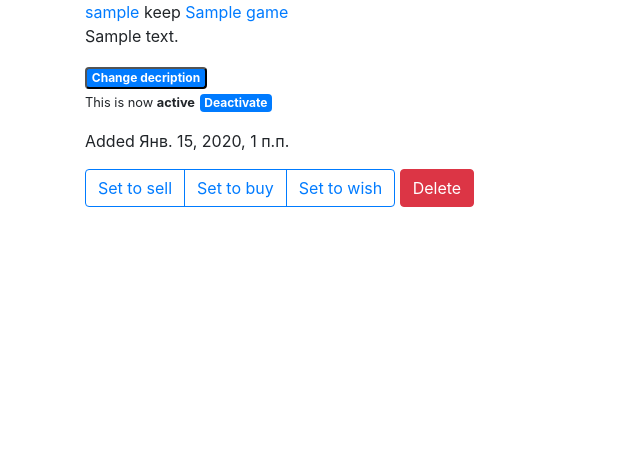
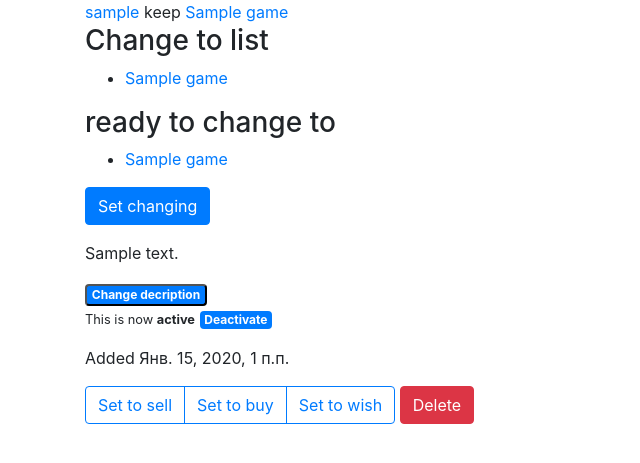
Before and after one commit to dem214/switchdeck, a Django app: page /lot/1/ in a window 1280 px wide. Shown: the part 56-519 px from the top of the page, without its empty margins (0-640 px from the left). Run offline with Django 3.2, Linux system fonts and the light colour scheme; a user stored in the database is signed in; tables that the repository leaves empty hold one stand-in row (values such as "Sample post"); some libraries are stand-ins or nearby versions.

Commit message:
change to field completed

```diff
--- a/switchdecksite/switchdeck/admin.py
+++ b/switchdecksite/switchdeck/admin.py
@@ -34,7 +34,8 @@ update_up_time.short_description = "Update all up_time to now"
 @admin.register(GameList)
 class GamelistAdmin(admin.ModelAdmin):
     readonly_fields = ['profile',]
-    exclude = ['change_to']
+    #exclude = ['change_to']
+    list_display_links = ['profile', 'prop', 'game']
     date_hierarchy = 'public_date'
     list_display = ['profile', 'prop', 'game', 'public_date', 'up_time',
         'active']
--- a/switchdecksite/switchdeck/forms.py
+++ b/switchdecksite/switchdeck/forms.py
@@ -48,11 +48,29 @@ class UpdateProfileForm(forms.ModelForm):
         model = Profile
         fields = ['place']
 
-class ChangeToForm(forms.ModelForm):
-    class Meta():
-        model = GameList
-        fields = ['change_to']
+#class ChangeToForm(forms.ModelForm):
+#    class Meta():
+#        model = GameList
+#        fields = ['change_to']
+#
+#    def __init__(self, *args, **kwargs):
+#        super().__init__(*args, **kwargs)
+#        gl = kwargs['instance']
+#        if gl.prop == 'w' or gl.prop == 'b':
+#            self.fields['change_to'].queryset = gl.get_change_to_choices()
+#        elif gl.prop == 'k' or gl.prop == 's':
+#            self.fields['change_to'].queryset = gl.get_ready_to_change_choices()
 
-    def __init__(self, *args, **kwargs):
+class ChangeToForm(forms.Form):
+    changelets = forms.ModelMultipleChoiceField(queryset=None, required=False)
+
+    def __init__(self, *args, instance, **kwargs):
         super().__init__(*args, **kwargs)
-        self.fields['change_to'].queryset = kwargs['instance'].get_change_to_choices()
+        if instance.prop == 'w' or instance.prop == 'b':
+            self.fields['changelets'].queryset = \
+                instance.get_change_to_choices()
+            self.fields['changelets'].initial = instance.change_to.all()
+        elif instance.prop == 'k' or instance.prop == 's':
+            self.fields['changelets'].queryset = \
+                instance.get_ready_to_change_choices()
+            self.fields['changelets'].initial = instance.ready_change_to.all()
--- a/switchdecksite/switchdeck/models.py
+++ b/switchdecksite/switchdeck/models.py
@@ -145,9 +145,8 @@ class GameList(models.Model):
     change_to = models.ManyToManyField("self",
         related_name="ready_change_to",
         blank=True,
-        symmetrical = False,
-        limit_choices_to = (models.Q(prop='b') | models.Q(prop='w')) & \
-            models.Q(profile=models.F("profile")))
+        symmetrical=False,
+        limit_choices_to=(models.Q(prop='b') | models.Q(prop='w')))
 
     @property
     def place(self):
@@ -172,17 +171,6 @@ class GameList(models.Model):
         self.price = 0.0
         self.change_to.clear()
 
-    def set_change_to(self, *args):
-        self.change_to.clear()
-        for a in args:
-            if a.profile == self.profile and \
-                (a.prop == 'b' or a.prop == 'w'):
-                a.change_to.add(a)
-
-    def get_can_change_to(self):
-        return self.profile.games.filter(models.Q(prop='b') | \
-            models.Q(prop='w'))
-
     def get_absolute_url(self):
         return reverse('gamelist_item', args=[self.id,])
 
@@ -191,6 +179,10 @@ class GameList(models.Model):
         self.save()
 
     def get_change_to_choices(self):
+        return self.profile.gamelist_set.filter(
+            models.Q(prop='k') | models.Q(prop='s'))
+
+    def get_ready_to_change_choices(self):
         return self.profile.gamelist_set.filter(
             models.Q(prop='b') | models.Q(prop='w'))
 
--- a/switchdecksite/switchdeck/templates/switchdeck/gamelist.html
+++ b/switchdecksite/switchdeck/templates/switchdeck/gamelist.html
@@ -47,6 +47,30 @@
  </div>
  {% endif %}
 {% endif %}
+
+{% if object.change_to.count > 0 %}
+<h3>Change to list</h3>
+<ul>
+  {% for gl in object.change_to.all %}
+  <li><a href="{{ gl.get_absolute_url }}">{{ gl.game.name }}</a></li>
+  {% endfor %}
+</ul>
+{% endif %}
+
+{% if object.ready_change_to.count > 0 %}
+<h3>ready to change to</h3>
+<ul>
+  {% for gl in object.ready_change_to.all %}
+  <li><a href="{{ gl.get_absolute_url }}">{{ gl.game.name }}</a></li>
+  {% endfor %}
+</ul>
+{% endif %}
+
+<!-- Change-to button -->
+{% if user.is_authenticated and user == object.profile.user %}
+<p><a href="{% url 'gamelist_change_to' object.id%}" class="btn btn-primary">Set changing</a></p>
+{% endif %}
+
  <p>{{object.desc}}</p>
  {% if user.is_authenticated and user == object.profile.user %}
   <button type="button" class="badge badge-primary" data-toggle="modal" data-target="#changeDescModal">
--- a/switchdecksite/switchdeck/tests.py
+++ b/switchdecksite/switchdeck/tests.py
@@ -130,9 +130,9 @@ class ModelsTest(TestCase):
         tloz = GameList.objects.create(profile=mariah, game=self.tloz, prop='k')
         smo = GameList.objects.create(profile=mariah, game=self.smo, prop='s')
         smk = GameList.objects.create(profile=mariah, game=self.smk, prop='w')
-        self.assertIn(smk, tloz.get_change_to_choices(),
-            'w gamelist not in choices')
-        self.assertNotIn(smo, tloz.get_change_to_choices(), 's game in choices')
+        self.assertIn(smo, tloz.get_change_to_choices(),
+            's gamelist not in choices')
+        self.assertNotIn(smk, tloz.get_change_to_choices(), 'w game in choices')
         mariah.delete()
 
 class ViewTest(TestCase):
--- a/switchdecksite/switchdeck/views.py
+++ b/switchdecksite/switchdeck/views.py
@@ -8,9 +8,10 @@ from django.http.response import HttpResponseForbidden
 from django.urls import reverse
 from django.core.paginator import Paginator
 from django.utils import timezone
-from django.views.generic import DetailView, ListView, CreateView, UpdateView
+from django.views.generic import DetailView, ListView, CreateView, UpdateView, FormView
 from django.views.generic.edit import FormMixin
 from django.views.decorators.http import require_POST
+from django.core.exceptions import PermissionDenied
 
 from .models import Game, GameList, Comment, Place, Profile
 from .forms import CommentForm, GameListForm, GameListReducedForm, \
@@ -185,6 +186,15 @@ def set_game(request, glid: int, set_prop: str):
     gamelist = get_object_or_404(GameList, id=glid)
     if request.user != gamelist.profile.user:
         return HttpResponseForbidden
+
+    #cleared change_to fields per change of prop
+    if (set_prop == 'k' or set_prop == 'w') and (gamelist.prop == 's' or gamelist.prop == 'b'):
+        gamelist.change_to.clear()
+        messages.info("Change list cleared")
+    if (set_prop == 's' or set_prop == 'b') and (gamelist.prop == 'k' or gamelist.prop == 'w'):
+        gamelist.ready_change_to.clear()
+        messages.info("Change list cleared")
+
     if set_prop == 'k' or set_prop == 'w':
         gamelist.prop = set_prop
         gamelist.price = 0
@@ -272,14 +282,48 @@ def change_activation(request, glid, activate):
         gl.save(update_fields=['active'])
     return redirect(gl.get_absolute_url())
 
+
 class GamesView(ListView):
     model = Game
     template_name = 'switchdeck/games.html'
     ordering = ['name']
 
-class UpdateChangeToView(LoginRequiredMixin, UpdateView):
-    model = GameList
-    pk_url_kwarg='glid'
+
+class UpdateChangeToView(LoginRequiredMixin, FormView):
+    template_name = 'switchdeck/gamelist_change_to.html'
     form_class = ChangeToForm
-    template_name = 'switchdeck/gamelist_change_to.html'
-    # TODO: Limit user, add link to page, think about limit choices, decide how to user change and ready_to_change
+
+    def setup(self, request, *args, **kwargs):
+        super().setup(request, *args, **kwargs)
+        self.object = get_object_or_404(GameList, pk=kwargs['glid'])
+        if request.user.is_authenticated and \
+            self.object.profile.user != request.user:
+            raise PermissionDenied
+
+    def get_form_kwargs(self):
+        kw = super().get_form_kwargs()
+        kw['instance'] = self.object
+        return kw
+
+    def form_valid(self, form):
+        prop = self.object.prop
+        changelets = list(form.cleaned_data['changelets'])
+        if prop == 'w' or prop == 'b':
+            self.object.change_to.set(changelets)
+        elif prop == 'k' or prop == 's':
+            self.object.ready_change_to.set(changelets)
+        messages.success(self.request, "Change list updated")
+        return super().form_valid(form)
+
+    def get_context_data(self, **kwargs):
+        context = super().get_context_data(**kwargs)
+        prop = self.object.prop
+        context['object'] = self.object
+        if prop == 'k' or prop == 's':
+            context['is_ready_to_change'] = True
+        elif prop == 'w' or prop == 'b':
+            context['is_wanna_change'] = True
+        return context
+
+    def get_success_url(self):
+        return self.object.get_absolute_url()
```
Also changed, not shown: switchdecksite/switchdeck/templates/switchdeck/gamelist_change_to.html (+13 -0 lines).
